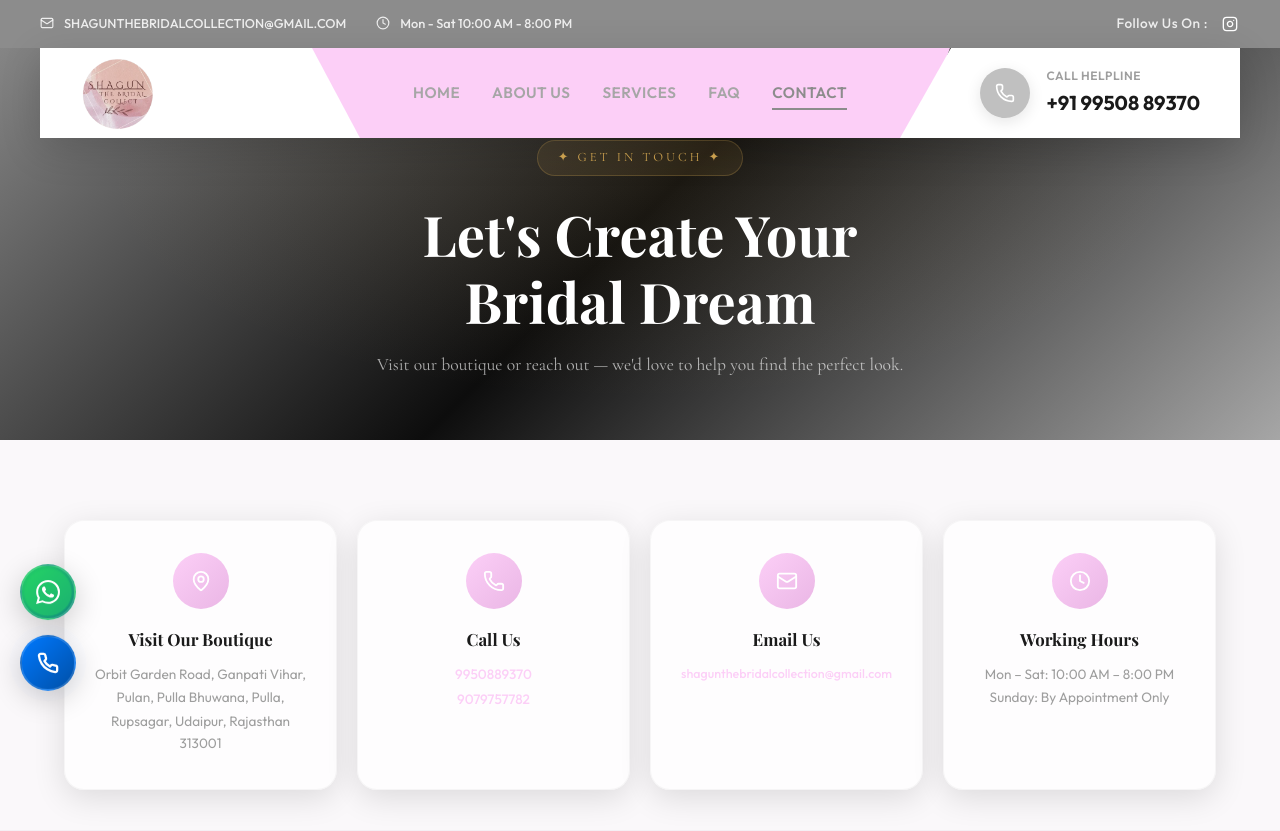
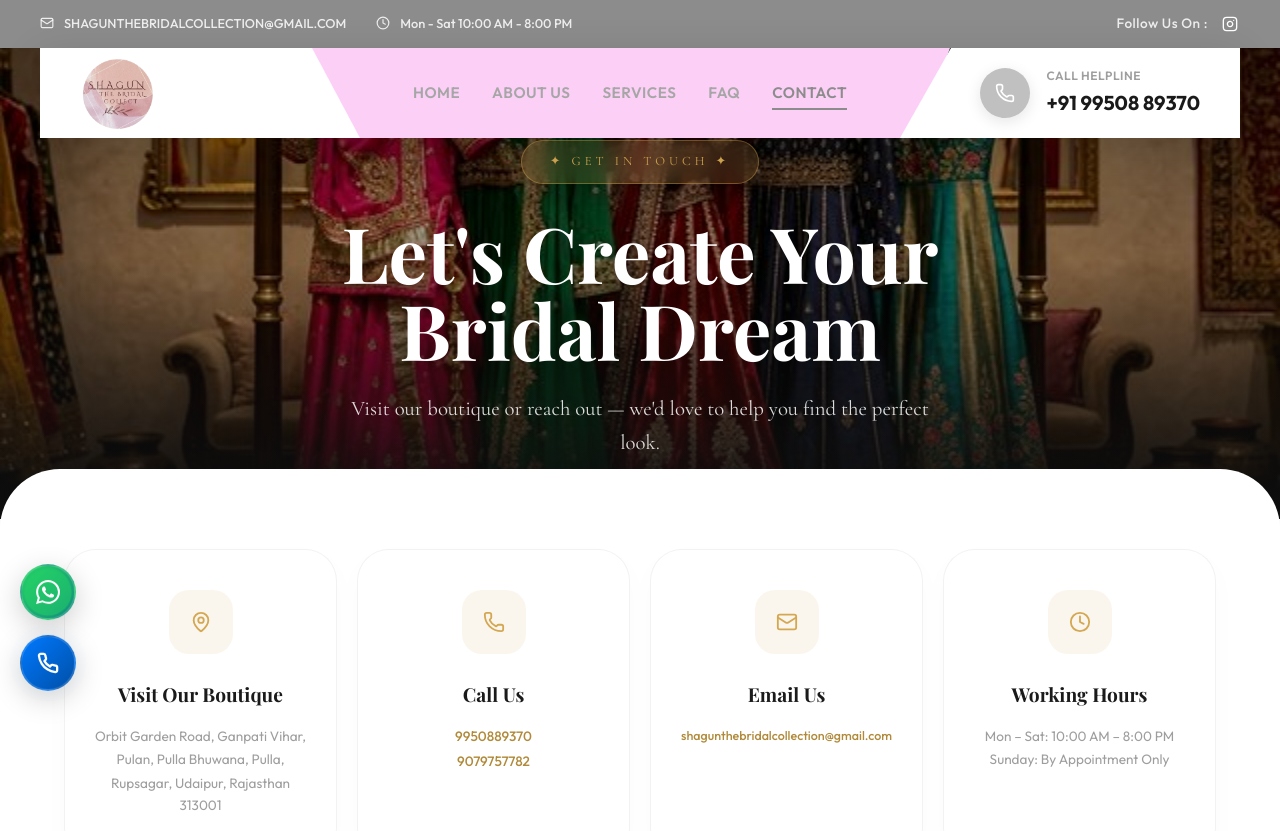
Before and after one commit to Eshbanoliver/shagun-thebridalcollection, a React (Vite) app: page /contact in a window 1280 px wide. Shown: the top 831 px of the page. Built offline with nearby package versions, Linux system fonts and the light colour scheme; a web font is replaced by a local one.

Commit message:
contact page

```diff
--- a/src/pages/Contact/Contact.css
+++ b/src/pages/Contact/Contact.css
@@ -16,13 +16,18 @@
 .contact-hero__bg {
   position: absolute;
   inset: 0;
-  background: linear-gradient(135deg, var(--brown-dark) 0%, #0d0d0d 50%, var(--brown) 100%);
+  background: url('/hero/boutique.png') no-repeat center center / cover;
 }
 
 .contact-hero__overlay {
   position: absolute;
   inset: 0;
-  background: radial-gradient(ellipse at 50% 40%, rgba(212, 168, 83, 0.08) 0%, transparent 60%);
+  background: linear-gradient(
+    to bottom,
+    rgba(0, 0, 0, 0.6) 0%,
+    rgba(0, 0, 0, 0.3) 50%,
+    rgba(14, 14, 14, 1) 100%
+  );
 }
 
 .contact-hero__content {
@@ -33,42 +38,55 @@
 }
 
 .contact-hero__badge {
-  display: inline-block;
-  padding: 6px 20px;
-  background: rgba(212, 168, 83, 0.1);
-  border: 1px solid rgba(212, 168, 83, 0.25);
-  border-radius: 50px;
+  display: inline-flex;
+  align-items: center;
+  padding: 10px 28px;
+  background: rgba(212, 168, 83, 0.15);
+  backdrop-filter: blur(12px);
+  -webkit-backdrop-filter: blur(12px);
+  border: 1px solid rgba(212, 168, 83, 0.4);
+  border-radius: 100px;
   color: var(--gold);
   font-family: var(--font-accent);
   font-size: 0.8rem;
-  letter-spacing: 3px;
+  letter-spacing: 4px;
   text-transform: uppercase;
-  margin-bottom: 24px;
-  animation: fadeInDown 0.6s ease;
+  margin-bottom: 30px;
+  animation: fadeInDown 1s cubic-bezier(0.2, 1, 0.2, 1);
+  box-shadow: 0 10px 30px rgba(0, 0, 0, 0.3);
 }
 
 .contact-hero__title {
   font-family: var(--font-heading);
-  font-size: clamp(2rem, 5vw, 3.5rem);
+  font-size: clamp(3rem, 7vw, 4.8rem);
   color: var(--white);
-  line-height: 1.2;
-  margin-bottom: 16px;
-  animation: fadeInUp 0.6s ease 0.2s forwards;
+  line-height: 1;
+  margin-bottom: 25px;
+  animation: fadeInUp 1s cubic-bezier(0.2, 1, 0.2, 1) 0.2s forwards;
   opacity: 0;
+  text-shadow: 0 15px 45px rgba(0, 0, 0, 0.6);
 }
 
 .contact-hero__subtitle {
   font-family: var(--font-accent);
-  font-size: 1.1rem;
-  color: rgba(255, 255, 255, 0.65);
-  animation: fadeInUp 0.6s ease 0.4s forwards;
+  font-size: 1.3rem;
+  color: rgba(255, 255, 255, 0.85);
+  animation: fadeInUp 1s cubic-bezier(0.2, 1, 0.2, 1) 0.4s forwards;
   opacity: 0;
+  max-width: 600px;
+  margin-left: auto;
+  margin-right: auto;
+  line-height: 1.6;
 }
 
 /* Contact Info Grid */
 .contact-info-section {
   padding: 80px 0 40px;
-  background: var(--off-white);
+  background: var(--white);
+  position: relative;
+  z-index: 10;
+  margin-top: -50px;
+  border-radius: 60px 60px 0 0;
 }
 
 .contact-info__grid {
@@ -78,29 +96,46 @@
 }
 
 .contact-info__card {
-  padding: 32px 24px;
+  padding: 40px 30px;
   text-align: center;
-  background: rgba(255, 255, 255, 0.7);
-  border: 1px solid rgba(112, 112, 112, 0.06);
+  background: var(--white);
+  border: 1px solid rgba(0, 0, 0, 0.05);
+  border-radius: 32px;
+  transition: all 0.4s cubic-bezier(0.175, 0.885, 0.32, 1.275);
+  box-shadow: 0 10px 30px rgba(0, 0, 0, 0.02);
+}
+
+.contact-info__card:hover {
+  transform: translateY(-10px);
+  box-shadow: 0 25px 50px rgba(0, 0, 0, 0.08);
+  border-color: rgba(212, 168, 83, 0.3);
 }
 
 .contact-info__icon {
-  width: 56px;
-  height: 56px;
-  border-radius: var(--radius-full);
-  background: linear-gradient(135deg, var(--cherry-red) 0%, var(--cherry-red-dark) 100%);
-  color: var(--white);
+  width: 64px;
+  height: 64px;
+  border-radius: 20px;
+  background: rgba(212, 168, 83, 0.1);
+  color: var(--gold);
   display: flex;
   align-items: center;
   justify-content: center;
-  margin: 0 auto 16px;
+  margin: 0 auto 24px;
+  transition: all 0.4s ease;
+}
+
+.contact-info__card:hover .contact-info__icon {
+  background: var(--gold);
+  color: var(--white);
+  transform: scale(1.1) rotate(8deg);
 }
 
 .contact-info__title {
   font-family: var(--font-heading);
-  font-size: 1.05rem;
+  font-size: 1.2rem;
   color: var(--charcoal);
-  margin-bottom: 10px;
+  margin-bottom: 15px;
+  font-weight: 700;
 }
 
 .contact-info__lines {
@@ -115,14 +150,14 @@
 
 .contact-info__link {
   display: block;
-  color: var(--cherry-red);
+  color: var(--gold-dark);
   font-weight: 500;
   transition: color var(--transition-fast);
   margin-bottom: 4px;
 }
 
 .contact-info__link:hover {
-  color: var(--cherry-red-dark);
+  color: var(--gold);
 }
 
 .contact-info__email {
@@ -195,8 +230,8 @@
 .contact-form__group input:focus,
 .contact-form__group select:focus,
 .contact-form__group textarea:focus {
-  border-color: var(--brown);
-  box-shadow: 0 0 0 3px rgba(112, 112, 112, 0.1);
+  border-color: var(--gold);
+  box-shadow: 0 0 0 3px rgba(212, 168, 83, 0.1);
 }
 
 .contact-form__group textarea {
@@ -252,9 +287,22 @@
   display: inline-flex;
 }
 
-/* ========================================
-   RESPONSIVE
-   ======================================== */
+/* Animations */
+@keyframes fadeInDown {
+  from { opacity: 0; transform: translateY(-30px); }
+  to { opacity: 1; transform: translateY(0); }
+}
+
+@keyframes fadeInUp {
+  from { opacity: 0; transform: translateY(30px); }
+  to { opacity: 1; transform: translateY(0); }
+}
+
+.animate-fade-in-up {
+  animation: fadeInUp 0.8s ease forwards;
+}
+
+/* Responsive */
 @media (max-width: 1024px) {
   .contact-info__grid {
     grid-template-columns: repeat(2, 1fr);
@@ -262,12 +310,22 @@
 }
 
 @media (max-width: 768px) {
+  .contact-info-section {
+    padding-bottom: 100px;
+    margin-top: -30px;
+    border-radius: 40px 40px 0 0;
+  }
+
   .contact-form {
     padding: 32px 24px;
   }
 
   .contact-form__grid {
     grid-template-columns: 1fr;
+  }
+
+  .contact-hero__title {
+    font-size: 2.8rem;
   }
 }
 
```
